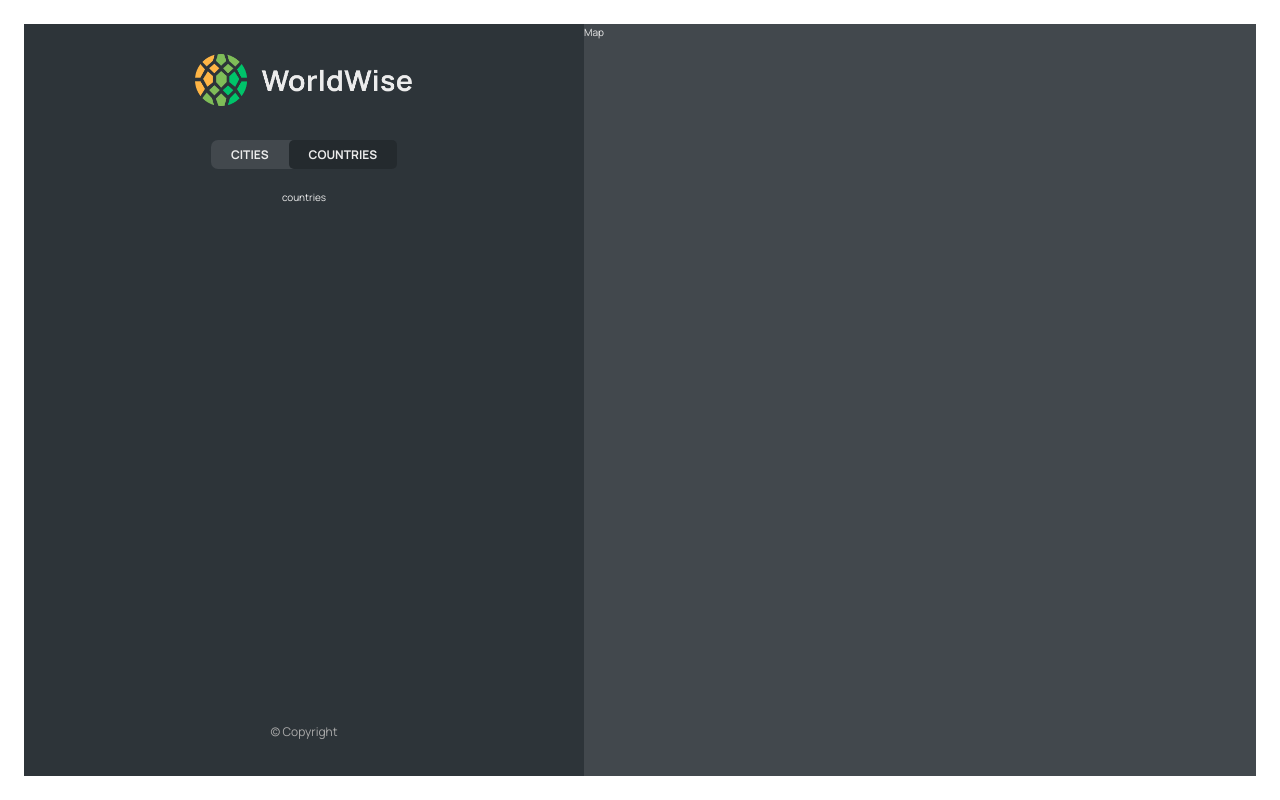
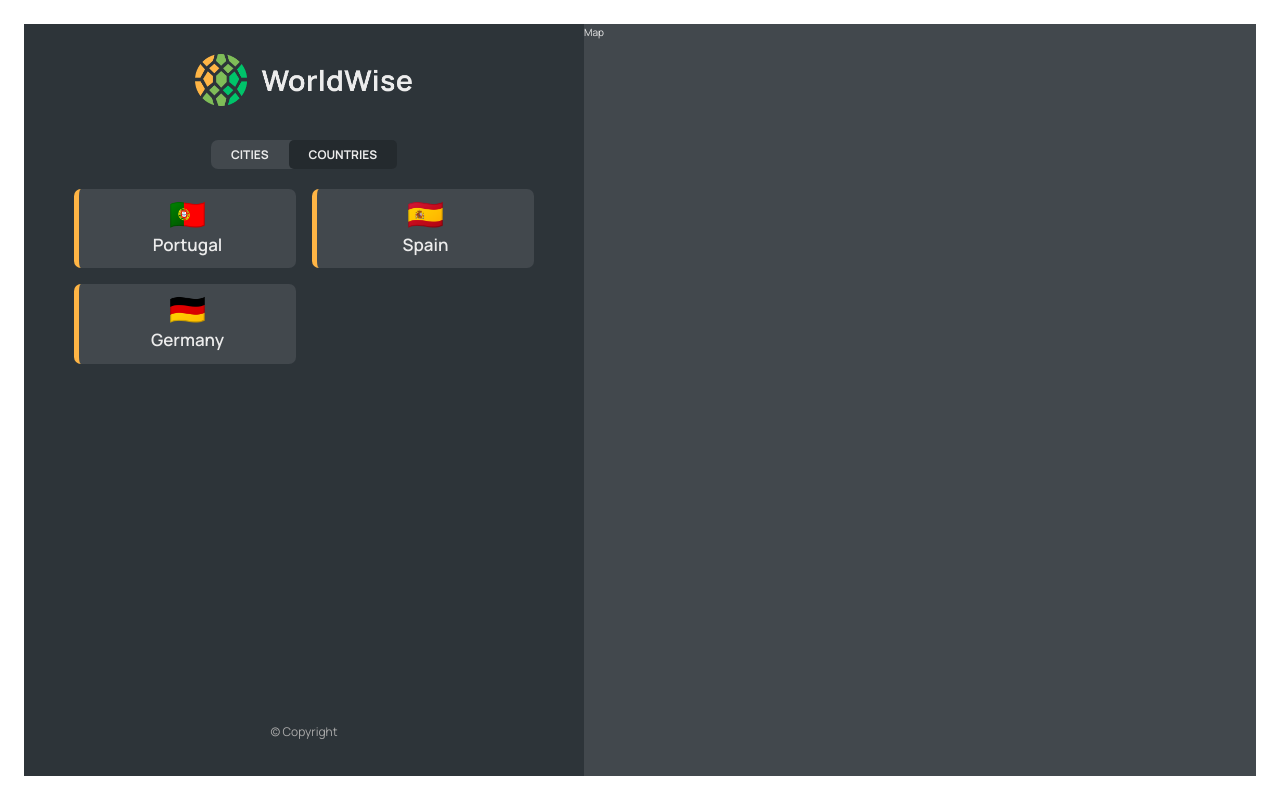
Before and after one commit to Raouf-Allame/WorldWise, a React (Vite) app: page /app/countries in a window 1280 px wide. Built offline with nearby package versions, Linux system fonts and the light colour scheme; data requests are answered from the project's data file.

Commit message:
Implementing the Countries List

```diff
--- a/data/cities.json
+++ b/data/cities.json
@@ -35,6 +35,30 @@
         "lng": 13.376933665713324
       },
       "id": 98443197
+    },
+    {
+      "cityName": "Faro",
+      "country": "Portugal",
+      "emoji": "🇵🇹",
+      "date": "2027-10-31T15:59:59.138Z",
+      "notes": "My favorite city so far!",
+      "position": {
+        "lat": 38.727881642324164,
+        "lng": -9.140900099907554
+      },
+      "id": 54930387
+    },
+    {
+      "cityName": "Barcelona",
+      "country": "Spain",
+      "emoji": "🇪🇸",
+      "date": "2027-07-15T08:22:53.976Z",
+      "notes": "",
+      "position": {
+        "lat": 40.46635901755316,
+        "lng": -3.7133789062500004
+      },
+      "id": 178632732
     }
   ]
 }
--- a/src/App.jsx
+++ b/src/App.jsx
@@ -6,6 +6,7 @@
 import PageNotFound from './pages/PageNotFound'
 import Login from './pages/Login'
 import CityList from "./components/CityList/CityList.jsx"
+import CountryList from './components/CountryList/CountryList'
 import { useEffect, useState } from "react"
 
 function App() {
@@ -40,7 +41,7 @@
         <Route path="app" element={<AppLayout />}>
           <Route index element={<CityList cities={cities} isLoading={isLoading} />} />
           <Route path="cities" element={<CityList cities={cities} isLoading={isLoading} />} />
-          <Route path="countries" element={<p>countries</p>} />
+          <Route path="countries" element={<CountryList cities={cities} isLoading={isLoading} />} />
           <Route path="form" element={<p>form</p>} />
         </Route>
         <Route path="*" element={<PageNotFound />} />
--- a/src/components/CityList/CityList.jsx
+++ b/src/components/CityList/CityList.jsx
@@ -10,7 +10,7 @@
   if (!cities.length) return <Message />
   return (
     <ul className={styles.cityList}>
-      {cities.map(city => <CityItem city={city}/>)}
+      {cities.map(city => <CityItem city={city} key={city.id}/>)}
     </ul>
   )
 }
--- /dev/null
+++ b/src/components/CountryList/CountryList.jsx
@@ -0,0 +1,26 @@
+
+import styles from './CountryList.module.css'
+import Spinner from '../Spinner/Spinner'
+import CountryItem from '../CountryItem/CountryItem'
+import Message from '../Message/Message'
+function CityList({cities, isLoading}) {
+
+  if (isLoading) return <Spinner />
+
+  if (!cities.length) return <Message message="Add your first city by clicking on a city on the map"/>
+
+  const countries = cities.reduce((arr, city) => {
+    if (!arr.map(el => el.country).includes(city.country)){
+      return [...arr, {country: city.country, emoji: city.emoji}]
+    }else{
+      return arr
+    }
+  }, [])
+  return (
+    <ul className={styles.countryList}>
+      {countries.map(country => <CountryItem country={country}/>)}
+    </ul>
+  )
+}
+
+export default CityList
--- a/src/components/CountryList/CountryList.module.css
+++ b/src/components/CountryList/CountryList.module.css
@@ -2,7 +2,7 @@
   width: 100%;
   height: 65vh;
   list-style: none;
-  overflow-y: scroll;
+  overflow-y: auto;
   overflow-x: hidden;
 
   display: grid;
```
